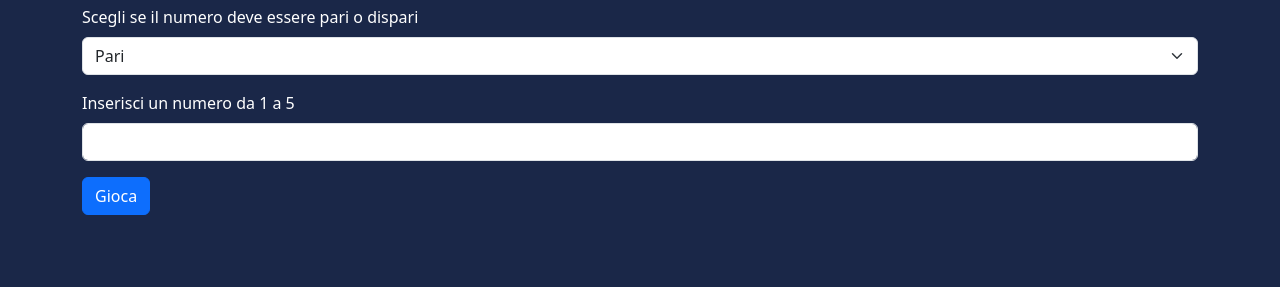
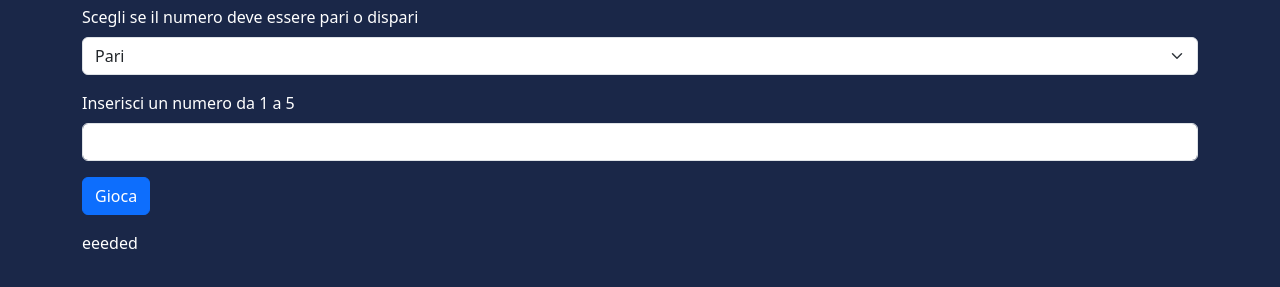
Before and after one commit to FrancescoCauzzi/js-paliedispari, a plain HTML site: page index.html in a window 1280 px wide. Shown: the part 431-718 px from the top of the page. Drawn offline with nearby package versions, Linux system fonts and the light colour scheme.

Commit message:
feat: aggiunta div

```diff
--- a/index.html
+++ b/index.html
@@ -68,6 +68,9 @@
 
 
         </div>
+        <div class="output-final-result">
+          eeeded
+        </div>
 
       </div>
     </section>
```
